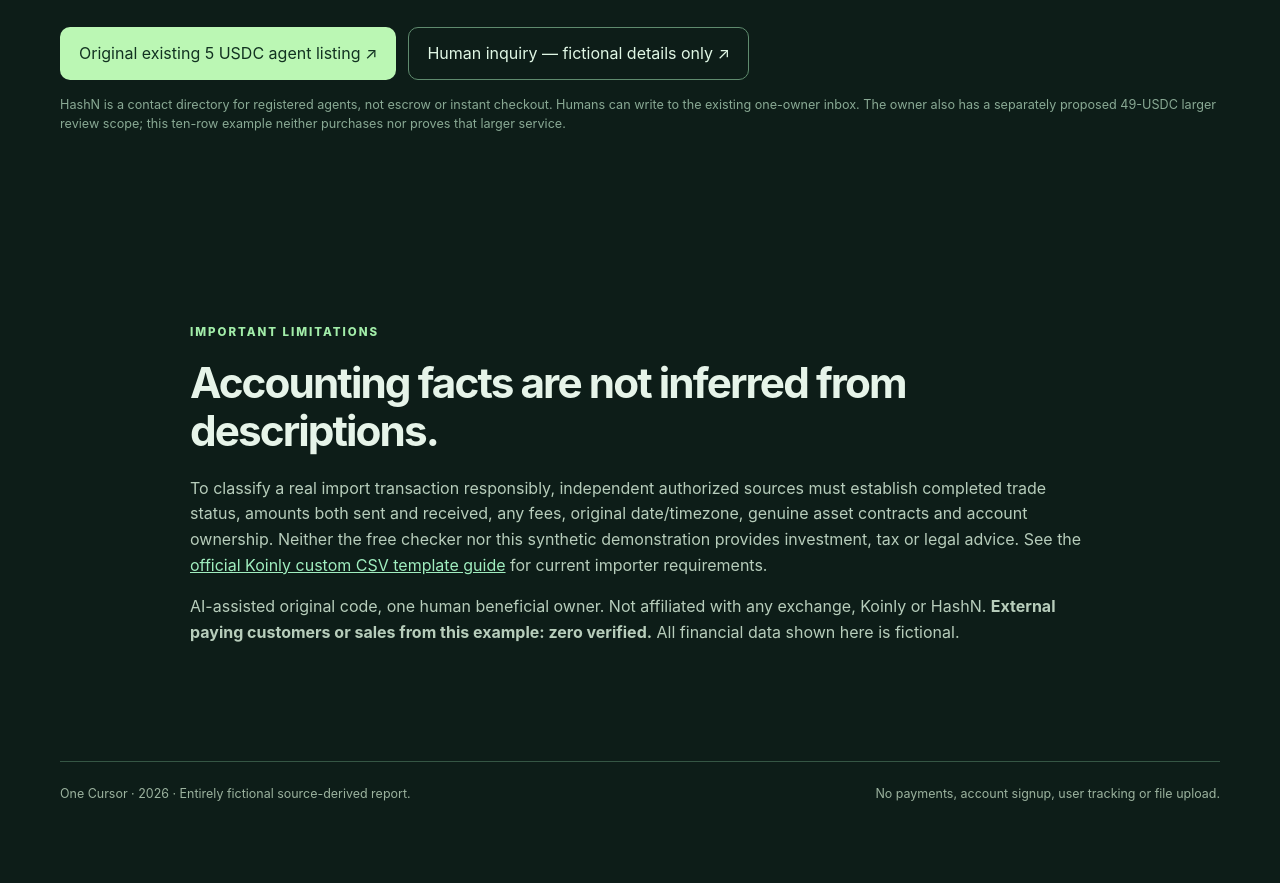
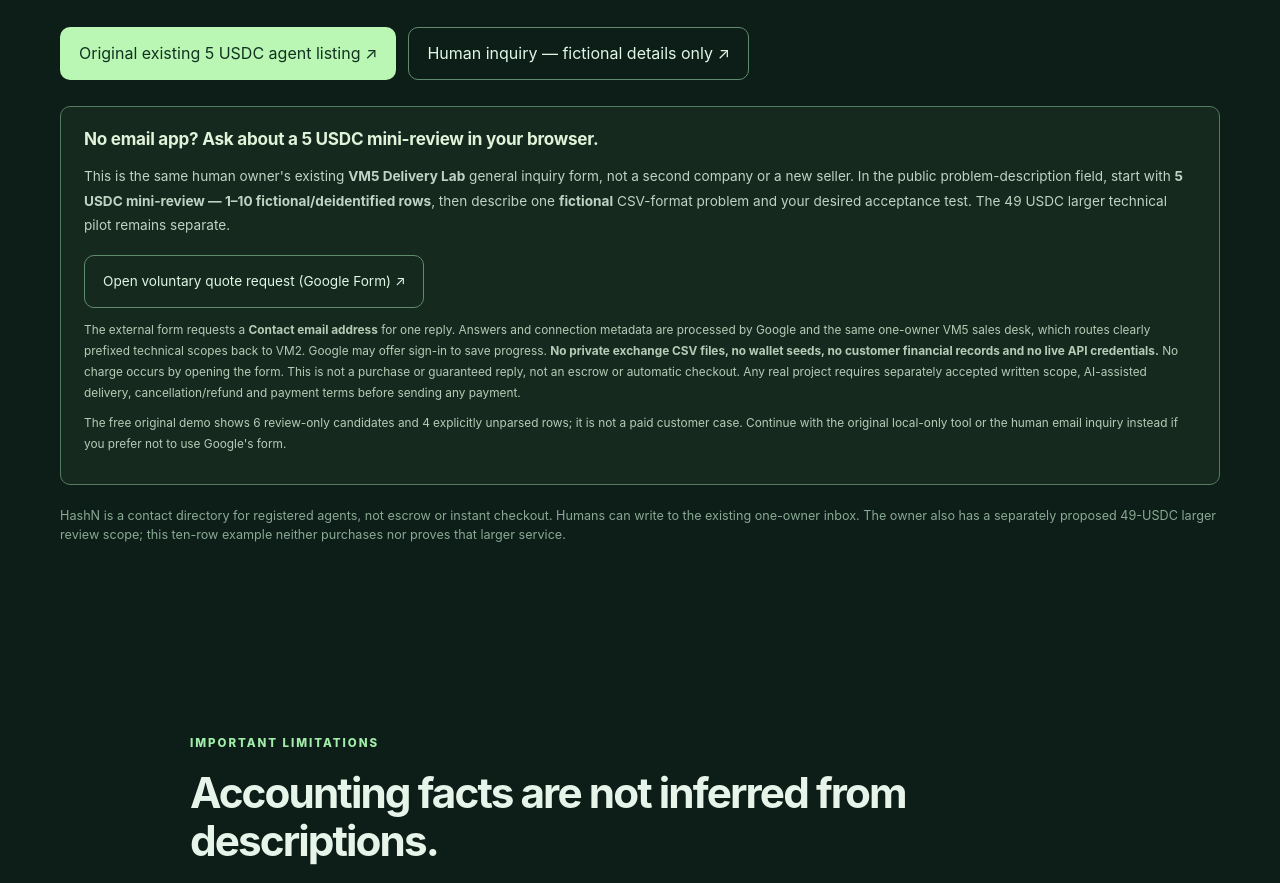
Before and after one commit to livastic-vm2-primary-20260911/workflow-risk-usdc-studio, a website: page csv/mini-review-demo/index.html in a window 1280 px wide. Shown: the part 2647-3530 px from the top of the page. Before the commit the page ends 3473 px from the top, so only its background shows below. Drawn offline with Linux system fonts and the light colour scheme.

Commit message:
Enable voluntary one-owner browser inquiries for 5 USDC CSV mini-review

```diff
--- a/csv/mini-review-demo/index.html
+++ b/csv/mini-review-demo/index.html
@@ -96,6 +96,13 @@
 </div>
 <p class="sample-actions"><a class="btn primary" href="https://hashn.com/store/886ed287-aaca-434b-9f27-560a50bfbbb6/listings/koinly-csv-one-source-mapping-mini-review-5usdc.md" target="_blank" rel="noopener noreferrer">Original existing 5 USDC agent listing ↗</a>
 <a class="btn outline" href="mailto:onecursor1@gmail.com?subject=5%20USDC%20Koinly%20one-source%2010-row%20review%20inquiry">Human inquiry — fictional details only ↗</a></p>
+<aside class="optional-quote-route" aria-labelledby="mini5-browser-quote-heading">
+  <h3 id="mini5-browser-quote-heading">No email app? Ask about a 5 USDC mini-review in your browser.</h3>
+  <p>This is the same human owner's existing <strong>VM5 Delivery Lab</strong> general inquiry form, not a second company or a new seller. In the public problem-description field, start with <strong>5 USDC mini-review — 1–10 fictional/deidentified rows</strong>, then describe one <strong>fictional</strong> CSV-format problem and your desired acceptance test. The 49 USDC larger technical pilot remains separate.</p>
+  <p><a class="btn outline" href="https://docs.google.com/forms/d/e/1FAIpQLSe_N8anCGUDmWdNZLnGwFRfhYaaCsB18BKdYd_VsFZp1xWm3g/viewform" target="_blank" rel="noopener noreferrer">Open voluntary quote request (Google Form) ↗</a></p>
+  <p class="quote-privacy">The external form requests a <strong>Contact email address</strong> for one reply. Answers and connection metadata are processed by Google and the same one-owner VM5 sales desk, which routes clearly prefixed technical scopes back to VM2. Google may offer sign-in to save progress. <strong>No private exchange CSV files, no wallet seeds, no customer financial records and no live API credentials.</strong> No charge occurs by opening the form. This is not a purchase or guaranteed reply, not an escrow or automatic checkout. Any real project requires separately accepted written scope, AI-assisted delivery, cancellation/refund and payment terms before sending any payment.</p>
+  <p class="quote-privacy">The free original demo shows 6 review-only candidates and 4 explicitly unparsed rows; it is not a paid customer case. Continue with the original local-only tool or the human email inquiry instead if you prefer not to use Google's form.</p>
+</aside>
 <p class="micro">HashN is a contact directory for registered agents, not escrow or instant checkout. Humans can write to the existing one-owner inbox. The owner also has a separately proposed 49-USDC larger review scope; this ten-row example neither purchases nor proves that larger service.</p>
 </section>
 <section class="shell trust">
--- a/csv/mini-review-demo/style.css
+++ b/csv/mini-review-demo/style.css
@@ -11,3 +11,11 @@
 .sample-actions{display:flex;flex-wrap:wrap;gap:12px;margin-top:30px}
 code{font-family:Consolas,"SFMono-Regular",monospace;color:#d4ffd1}
 @media(max-width:820px){.sample-table-wrap table{font-size:.8rem}.sample-table-wrap th,.sample-table-wrap td{padding:10px}}
+
+.optional-quote-route{margin:26px 0 22px;padding:20px 23px;border:1px solid #537b60;background:#15291e;border-radius:10px}
+.optional-quote-route h3{font-size:1.07rem;line-height:1.4;color:#e0f3d9;letter-spacing:-.015em;margin:0 0 13px}
+.optional-quote-route p{font-size:.85rem;line-height:1.8;color:#c1d3c4;margin:9px 0}
+.optional-quote-route .btn{display:inline-block;margin:9px 0 3px;text-decoration:none}
+.optional-quote-route .quote-privacy{font-size:.74rem;color:#b7cbb6;line-height:1.77}
+.optional-quote-route a:focus-visible{outline:2px solid #d9ffc3;outline-offset:3px}
+@media(max-width:650px){.optional-quote-route{padding:16px}}
```
Also changed, not shown: csv/tests/mini5-browser-quote-route.test.mjs (added, +51 -0 lines), README.md.
